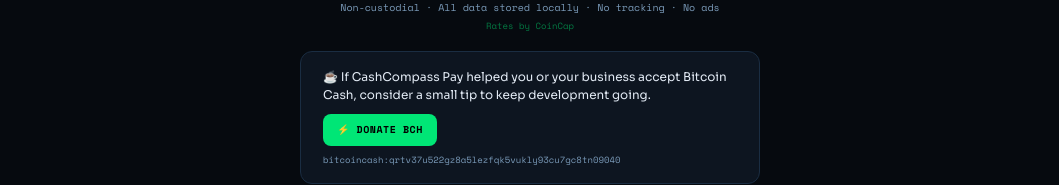
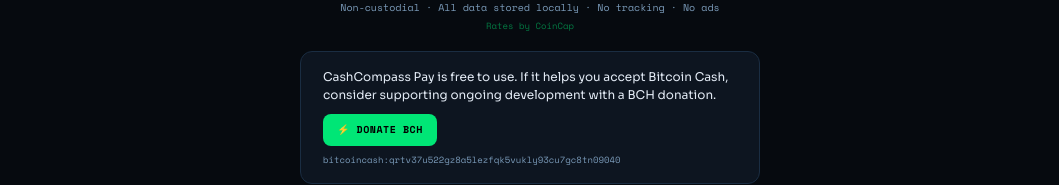
Before and after one commit to alberdioni8406/compass-pay, a plain HTML site: page index.html in a window 1280 px wide. Shown: the part 1097-1282 px from the top of the page, without its empty margins (110-1169 px from the left). Drawn offline with nearby package versions, Linux system fonts and the light colour scheme; no server answers.

Commit message:
Update index.html

```diff
--- a/index.html
+++ b/index.html
@@ -399,7 +399,7 @@
   <a href="https://coincap.io" style="font-size:9px;opacity:.5">Rates by CoinCap</a>
   <br/>
   <div class="donation-card">
-    <p>☕ If CashCompass Pay helped you or your business accept Bitcoin Cash, consider a small tip to keep development going.</p>
+    <p>CashCompass Pay is free to use. If it helps you accept Bitcoin Cash, consider supporting ongoing development with a BCH donation.</p>
     <a href="bitcoincash:qrtv37u522gz8a5lezfqk5vukly93cu7gc8tn09040" class="btn btn-green btn-sm" style="display:inline-flex;text-decoration:none;">⚡ Donate BCH</a>
     <div class="donation-addr">bitcoincash:qrtv37u522gz8a5lezfqk5vukly93cu7gc8tn09040</div>
   </div>
```
